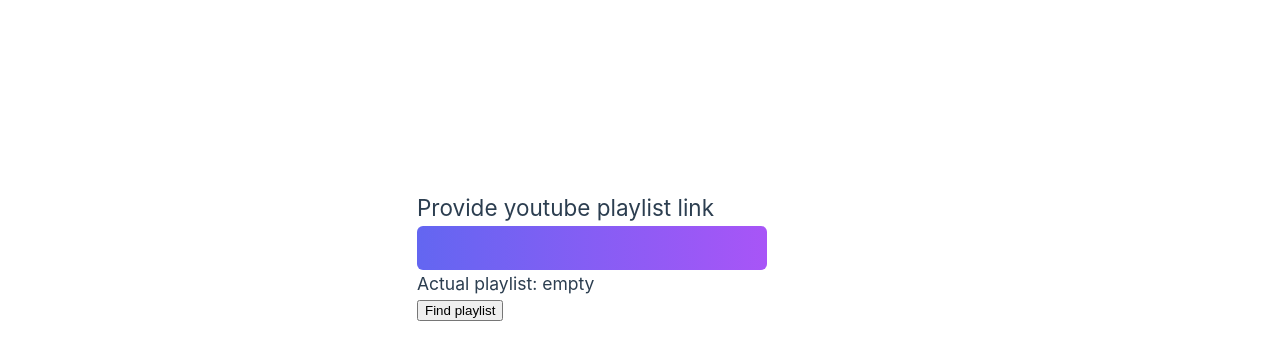
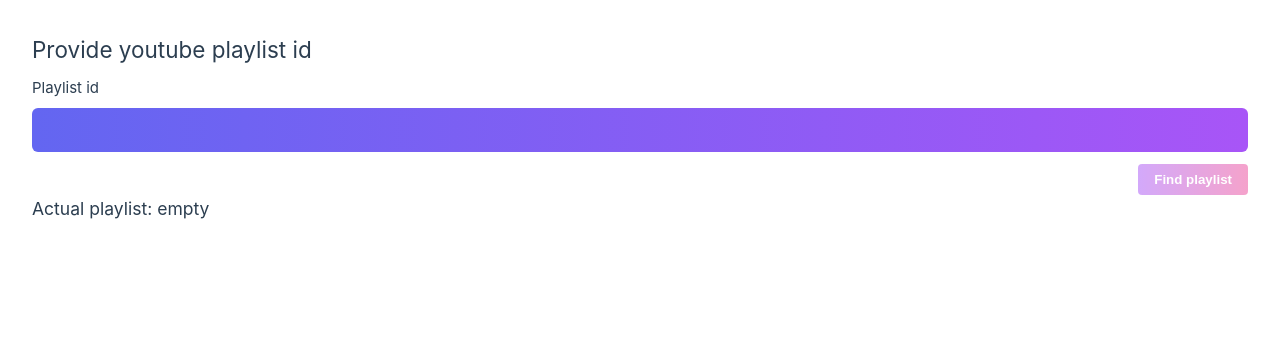
Before and after one commit to VerseVent/pet-project-devtools, a Vue app: page / in a window 1280 px wide. Shown: the top 360 px of the page. Built offline with nearby package versions, Linux system fonts and the light colour scheme.

Commit message:
btn styling, separate btn from upper component

```diff
--- a/src/assets/main.css
+++ b/src/assets/main.css
@@ -1,6 +1,7 @@
 @import './base.css';
 
 #app {
+  @apply w-[100%];
   max-width: 1280px;
   margin: 0 auto;
   padding: 2rem;
@@ -20,10 +21,3 @@
     background-color: hsla(160, 100%, 37%, 0.2);
   }
 }
-
-@media (min-width: 1024px) {
-  body {
-    display: flex;
-    place-items: center;
-  }
-}
--- a/src/components/main-page/playlist-form.vue
+++ b/src/components/main-page/playlist-form.vue
@@ -1,6 +1,7 @@
 <script setup lang="ts">
 interface IEmit {
   (e: 'update:playlist', playlist: string): void
+  (e: 'emitSubmit'): void
 }
 
 const emits = defineEmits<IEmit>()
@@ -17,22 +18,45 @@
 const emitFormInput = (playlist: Event) => {
   emits('update:playlist', (playlist.target as HTMLInputElement).value)
 }
+const emitFindPlaylist = () => emits('emitSubmit')
 </script>
 
 <template>
-  <h2>Provide youtube playlist link</h2>
+  <h2 class="form__title">Provide youtube playlist id</h2>
   <form class="form">
-    <input class="form__input" type="text" :value="playlist" @input="emitFormInput" />
+    <label class="form__label" for="playlistId">Playlist id</label>
+    <input
+      id="playlistId"
+      class="form__input"
+      type="text"
+      :value="playlist"
+      @input="emitFormInput"
+    />
   </form>
+  <div class="form__btn-container">
+    <button class="form__btn" @click="emitFindPlaylist">Find playlist</button>
+  </div>
 </template>
 
 <style scoped lang="scss">
 .form {
-  @apply w-[100%];
+  @apply w-[100%] mb-3;
   &__input {
     @apply border-none border-white border-[3px] bg-gradient-to-r from-indigo-500 via-purple-500
      to-pink-500 focus:bg-pos-100 transition-all bg-size-200 duration-500 appearance-none
-      py-2 px-4 w-[350px] outline-none rounded-md text-white text-lg;
+      py-2 px-4 w-[100%] outline-none rounded-md text-white text-lg;
+  }
+  &__label {
+    @apply pb-2 block;
+  }
+  &__title {
+    @apply pb-2;
+  }
+  &__btn {
+    @apply bg-gradient-to-r border-0 from-purple-500 to-pink-500 text-white font-bold py-2 px-4 rounded opacity-50 cursor-not-allowed;
+  }
+  &__btn-container {
+    @apply flex justify-end;
   }
 }
 </style>
--- a/src/views/HomeView.vue
+++ b/src/views/HomeView.vue
@@ -27,15 +27,14 @@
 
 <template>
   <div class="form__container">
-    <PlaylistForm v-model:playlist="playlist" />
+    <PlaylistForm v-model:playlist="playlist" @emit-submit="findPlaylist" />
     <h3>Actual playlist: {{ actualPlaylist }}</h3>
-    <button @click="findPlaylist">Find playlist</button>
   </div>
 </template>
 <style scoped lang="scss">
 .form {
   &__container {
-    @apply mb-72 mr-24;
+    @apply mb-72 mr-24 w-[100%];
   }
 }
 </style>
```
